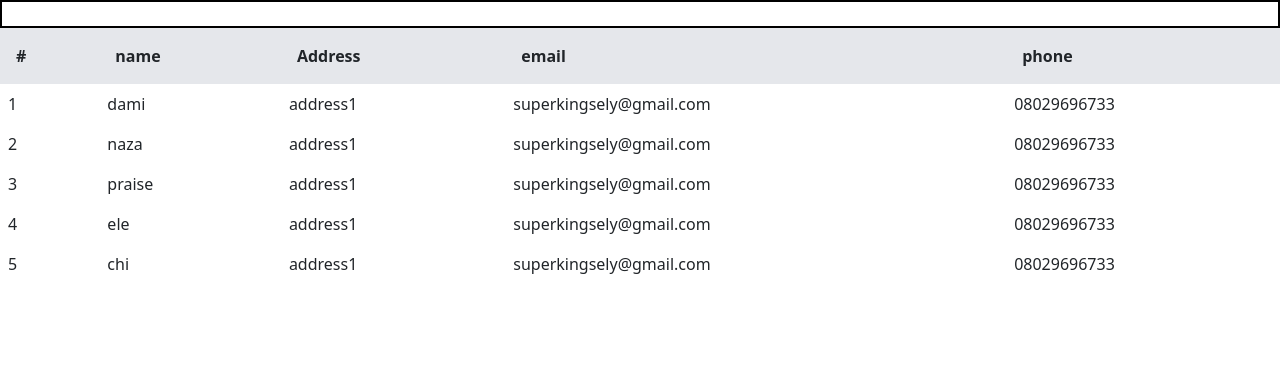
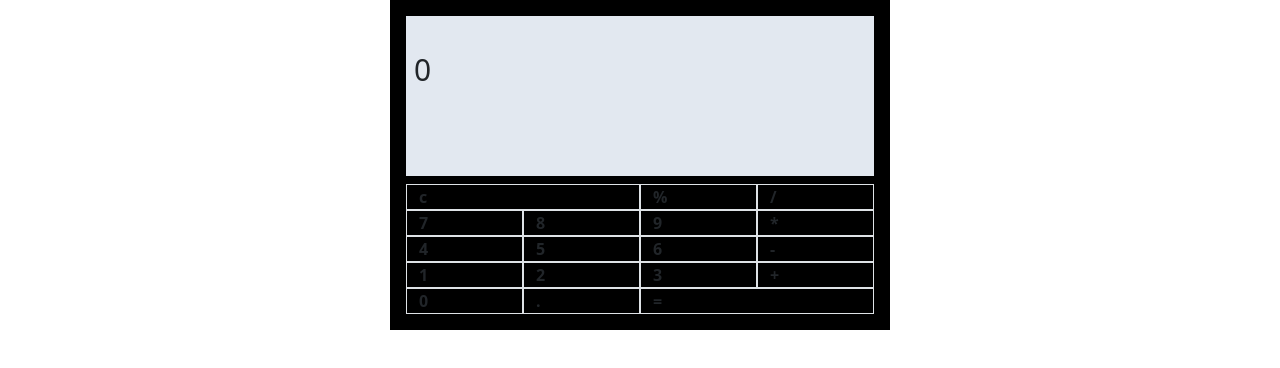
Before and after one commit to superkingsely/Angular-apps-pract, an Angular app: page / in a window 1280 px wide. Shown: the top 368 px of the page. Built offline with nearby package versions, Linux system fonts and the light colour scheme.

Commit message:
test1 failed

```diff
--- a/src/app/app.component.html
+++ b/src/app/app.component.html
@@ -1,27 +1,22 @@
-<div class="app">
-  <input type="text"
-  [(ngModel)]="search"
-  (keyup)="searchValue()"
-  class="border-2  border-black w-full px-2"
-  >
-  <table class="w-full">
-    <thead>
-      <tr class="bg-gray-200">
-        <th class="p-3 ">#</th>
-        <th class="p-3 ">name</th>
-        <th class="p-3 ">Address</th>
-        <th class="p-3 ">email</th>
-        <th class="p-3 ">phone</th>
-      </tr>
-    </thead>
-    <tbody>
-      <tr *ngFor="let item of filteredDatat;let i=index">
-        <td class="p-2 text-left">{{i+1}}</td>
-        <td class="p-2 text-left">{{item.name}}</td>
-        <td class="p-2 text-left">{{item.address}}</td>
-        <td class="p-2 text-left">{{item.email}}</td>
-        <td class="p-2 text-left">{{item.phone}}</td>
-      </tr>
-    </tbody>
-  </table>
+<div class="app min-h-screen">
+    <div class="cal max-w-[500px] mx-auto bg-black p-3">
+      <div class="screen-1 h-[10vh] bg-slate-200 flex items-end justify-start text-3xl p-2">{{displayValue}}</div>
+      <div class="screen-2 h-[10vh] bg-slate-200 flex items-end justify-end text-3xl p-2">{{answer}}</div>
+      <div class="button-container row  mx-auto  mt-2">
+        <ng-container *ngFor="let item of btns" >
+          <div class="user-select-none hover:bg-slate-200 hover:text-black font-semibold border col-3  cursor-pointer " [ngClass]="{
+            'w-1/2':item.span===true,
+            'w-1/4':item.span===false,
+            'hover:bg-green-300 ':clickcol
+          }"
+          (click)="handleclick(ref.innerText)"
+          (mousedown)="down()"
+          (mouseup)="up()"
+          #ref
+          >
+          {{item.value}}
+        </div>
+        </ng-container>
+      </div>
+    </div>
 </div>
--- a/src/app/app.component.ts
+++ b/src/app/app.component.ts
@@ -1,9 +1,8 @@
 import { Component } from '@angular/core';
-interface Supplier{
-  name:string,
-  address:string,
-  phone:string,
-  email:string
+interface Btn{
+  value:string,
+  span:boolean,
+  nos:boolean
 }
 @Component({
   selector: 'app-root',
@@ -12,56 +11,153 @@ interface Supplier{
 })
 
 export class AppComponent {
-
-suppliers:Supplier[]=[
-  {
-    name: 'dami',
-    address: 'address1',
-    phone: '08029696733',
-    email: 'superkingsely@gmail.com'
+  btns:Btn[]=[
+    {
+    value: 'c',
+    span: true,
+    nos:false
   },
   {
-    name: 'naza',
-    address: 'address1',
-    phone: '08029696733',
-    email: 'superkingsely@gmail.com'
+    value: '%',
+    span: false,
+    nos: false
   },
   {
-    name: 'praise',
-    address: 'address1',
-    phone: '08029696733',
-    email: 'superkingsely@gmail.com'
+    value: '/',
+    span: false,
+    nos: false
   },
   {
-    name: 'ele',
-    address: 'address1',
-    phone: '08029696733',
-    email: 'superkingsely@gmail.com'
+    value: '7',
+    span: false,
+    nos: true
   },
   {
-    name: 'chi',
-    address: 'address1',
-    phone: '08029696733',
-    email: 'superkingsely@gmail.com'
+    value: '8',
+    span: false,
+    nos: true
+  },
+  {
+    value: '9',
+    span: false,
+    nos: true
+  },
+  {
+    value: '*',
+    span: false,
+    nos: true
+  },
+  {
+    value: '4',
+    span: false,
+    nos: true
+  },
+  {
+    value: '5',
+    span: false,
+    nos: true
+  },
+  {
+    value: '6',
+    span: false,
+    nos: true,
+  },
+  {
+    value: '-',
+    span: false,
+    nos: true
+  },
+  {
+    value: '1',
+    span: false,
+    nos: true
+  },
+  {
+    value: '2',
+    span: false,
+    nos: true
+  },
+  {
+    value: '3',
+    span: false,
+    nos: true
+  },
+  {
+    value: '+',
+    span: false,
+    nos: false
+  },
+  {
+    value: '0',
+    span: false,
+    nos: true
+  },
+  {
+    value: '.',
+    span: false,
+    nos: false
+  },
+  {
+    value: '=',
+    span: true,
+    nos: false
   },
 ]
-search:string=''
-filteredDatat:Supplier[]=[]
 
+clickcol!:boolean;
+displayValue: string='0'
+answer!: any;
 constructor(){
-  this.filteredDatat=this.searchValue()
 }
 
-searchValue(){
-  if(this.search==='' ){
-    return this.suppliers
-  }else{
-    return this.filteredDatat=this.suppliers.filter((suplier:Supplier)=>{
-      return Object.values(suplier).some((val:string)=>{
-        return val.toLowerCase().includes(this.search.toLowerCase())
-      })
-    })
+handleclick(value:string){
+  let val1;
+  let opv;
+  let val2;
+  let isop:boolean=false;
+  this.btns.forEach((btn:Btn)=>{
+
+    if(+value===+btn.value ){
+      if(isop===true){
+        val2=+value
+        console.log('val2')
+
+      }else{
+
+        console.log('good')
+        val1=+value
+        console.log('val1')
+      }
+    }else{
+      opv=value
+      console.log('opv',opv)
+      isop=true
+    }
+  })
+  if(value==='='||value==='c'){
+    this.displayValue='0'
+  }
+  else{
+
+    this.displayValue=value
+  }
+  console.log(value)
+  // this.op(val1,val2,opv)
+}
+op(val1:number,val2:number,op:string){
+  if(op==='+'){
+    this.answer=val1+val2
   }
 }
+down(){
+  this.clickcol=true
 
 }
+up(){
+  this.clickcol=false
+// console.log(this.clickcol)
+
+}
+
+
+}
```
Also changed, not shown: src/styles.css (+2 -31 lines).
